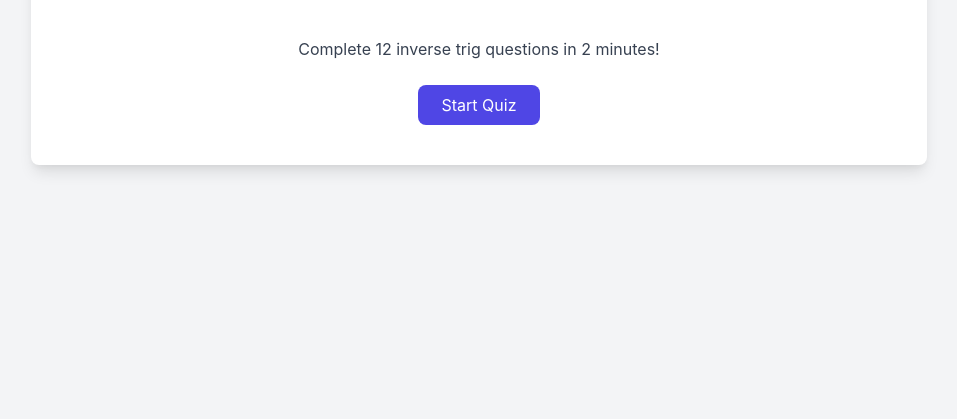
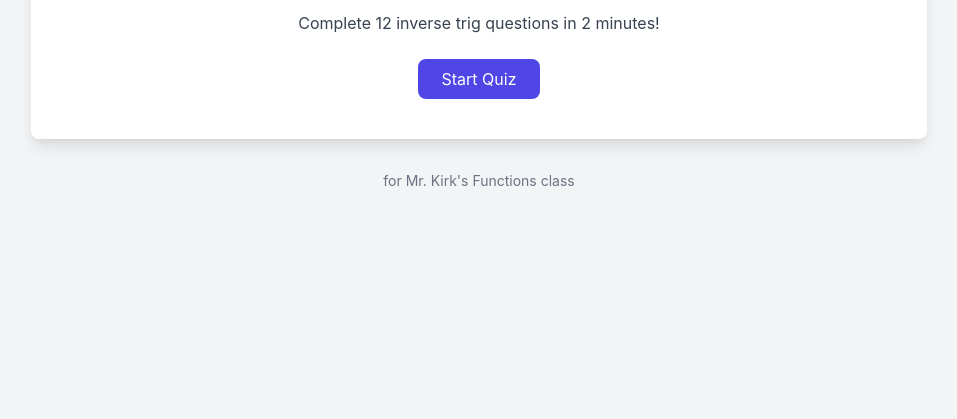
Before and after one commit to ShivenKhurana1/speedarctrig, a plain HTML site: page index.html in a window 1280 px wide. Shown: the part 381-800 px from the top of the page, without its empty margins (161-1118 px from the left). Drawn offline with nearby package versions, Linux system fonts and the light colour scheme.

Commit message:
Add footer to index.html
Added footer for Mr. Kirk's Functions class.

```diff
--- a/index.html
+++ b/index.html
@@ -256,6 +256,12 @@
             </div> <!-- End of formulas-tab -->
         </div> <!-- End of tab content container -->
     </div>
+
+    <!-- Footer -->
+    <div class="mt-8 text-center text-gray-500 text-sm">
+        for Mr. Kirk's Functions class
+    </div>
+
     <script src="script.js"></script>
 </body>
 </html>
```
